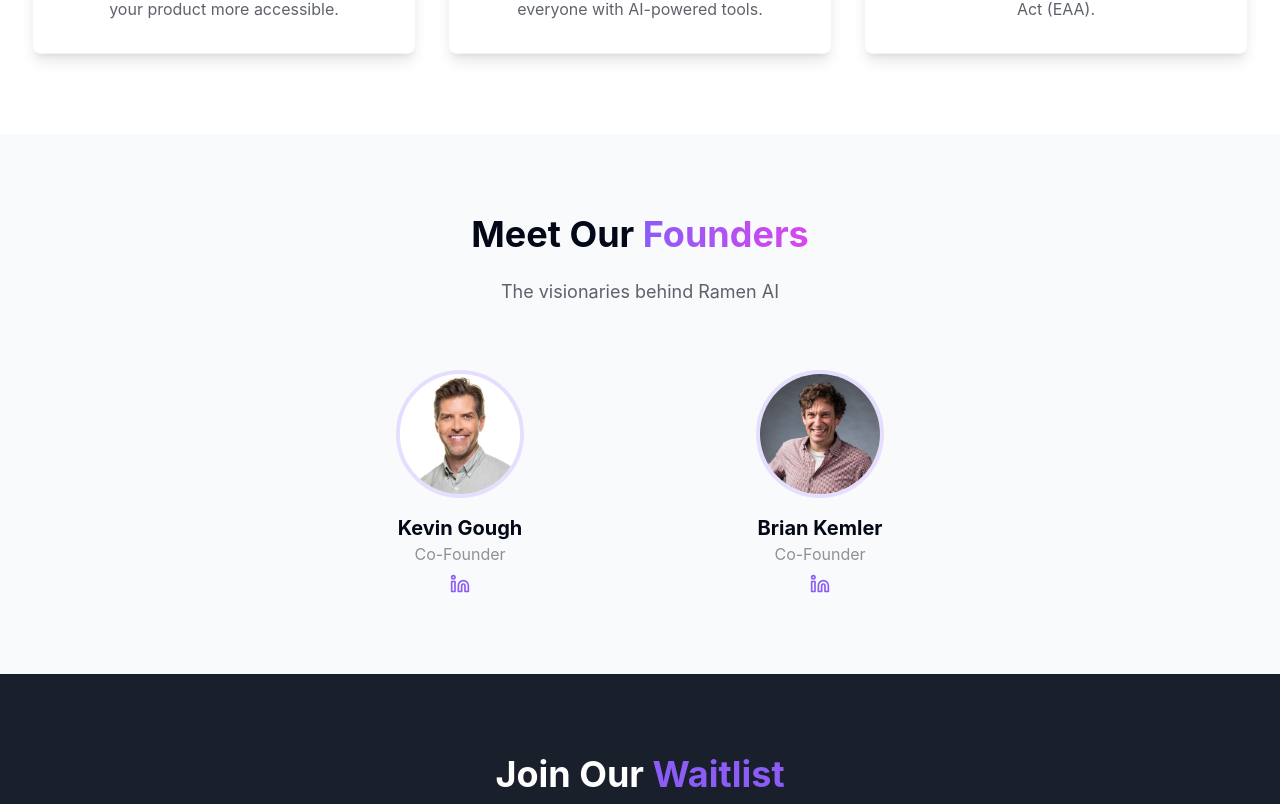
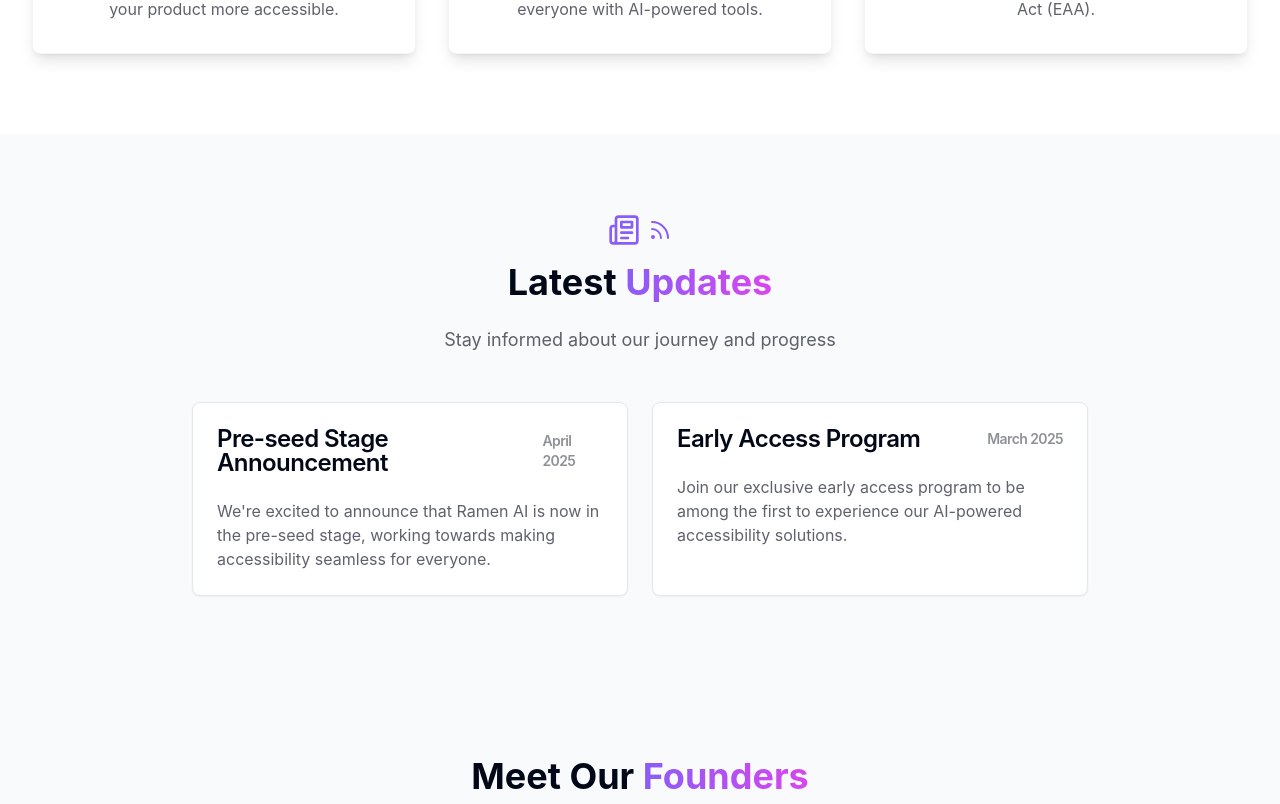
Before and after one commit to briankemler/ramen-page-ai, a React (Vite) app: page / in a window 1280 px wide. Shown: the part 1216-2020 px from the top of the page. Built offline with nearby package versions, Linux system fonts and the light colour scheme.

Commit message:
Add news section
Add a new section to display the latest updates.

```diff
--- /dev/null
+++ b/src/components/NewsSection.tsx
@@ -0,0 +1,56 @@
+
+import React from "react";
+import { Card, CardContent, CardHeader, CardTitle } from "@/components/ui/card";
+import { Newspaper, Rss } from "lucide-react";
+
+const NEWS_ITEMS = [
+  {
+    date: "April 2025",
+    title: "Pre-seed Stage Announcement",
+    content: "We're excited to announce that Ramen AI is now in the pre-seed stage, working towards making accessibility seamless for everyone.",
+  },
+  {
+    date: "March 2025",
+    title: "Early Access Program",
+    content: "Join our exclusive early access program to be among the first to experience our AI-powered accessibility solutions.",
+  },
+];
+
+const NewsSection: React.FC = () => {
+  return (
+    <section className="py-20 bg-gray-50">
+      <div className="container mx-auto px-4 sm:px-6 lg:px-8">
+        <div className="max-w-3xl mx-auto text-center mb-12">
+          <div className="flex items-center justify-center gap-2 mb-4">
+            <Newspaper className="w-8 h-8 text-ramen-purple" />
+            <Rss className="w-6 h-6 text-ramen-purple" />
+          </div>
+          <h2 className="text-3xl md:text-4xl font-bold mb-6">
+            Latest <span className="gradient-text">Updates</span>
+          </h2>
+          <p className="text-ramen-dark/70 text-lg">
+            Stay informed about our journey and progress
+          </p>
+        </div>
+
+        <div className="grid gap-6 md:grid-cols-2 max-w-4xl mx-auto">
+          {NEWS_ITEMS.map((item, index) => (
+            <Card key={index} className="transition-all hover:shadow-lg">
+              <CardHeader>
+                <CardTitle className="flex justify-between items-center">
+                  <span>{item.title}</span>
+                  <span className="text-sm text-ramen-gray">{item.date}</span>
+                </CardTitle>
+              </CardHeader>
+              <CardContent>
+                <p className="text-ramen-dark/70">{item.content}</p>
+              </CardContent>
+            </Card>
+          ))}
+        </div>
+      </div>
+    </section>
+  );
+};
+
+export default NewsSection;
--- a/src/pages/Index.tsx
+++ b/src/pages/Index.tsx
@@ -2,6 +2,7 @@
 import React from "react";
 import HeroSection from "@/components/HeroSection";
 import AboutSection from "@/components/AboutSection";
+import NewsSection from "@/components/NewsSection";
 import FoundersSection from "@/components/FoundersSection";
 import ContactSection from "@/components/ContactSection";
 
@@ -10,6 +11,7 @@ const Index: React.FC = () => {
     <main className="min-h-screen">
       <HeroSection />
       <AboutSection />
+      <NewsSection />
       <FoundersSection />
       <ContactSection />
 
```
